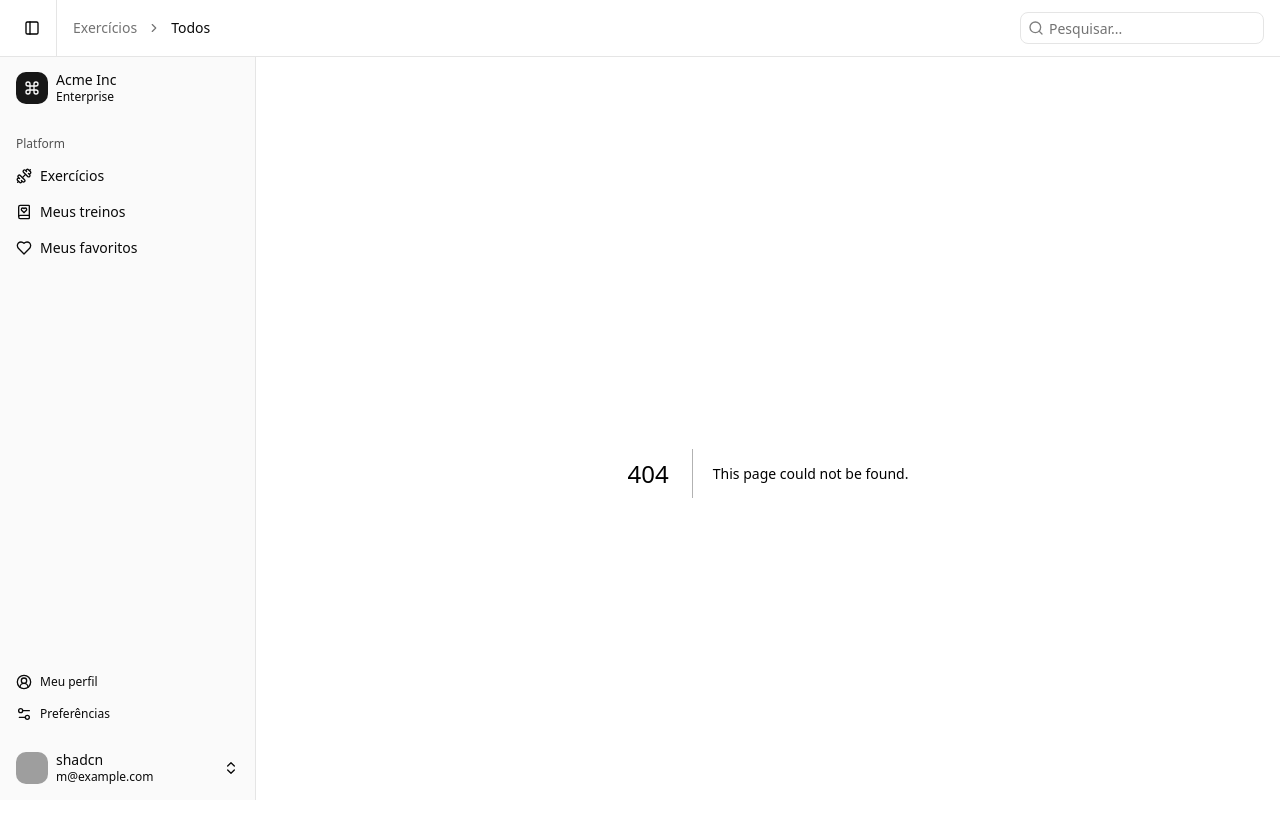
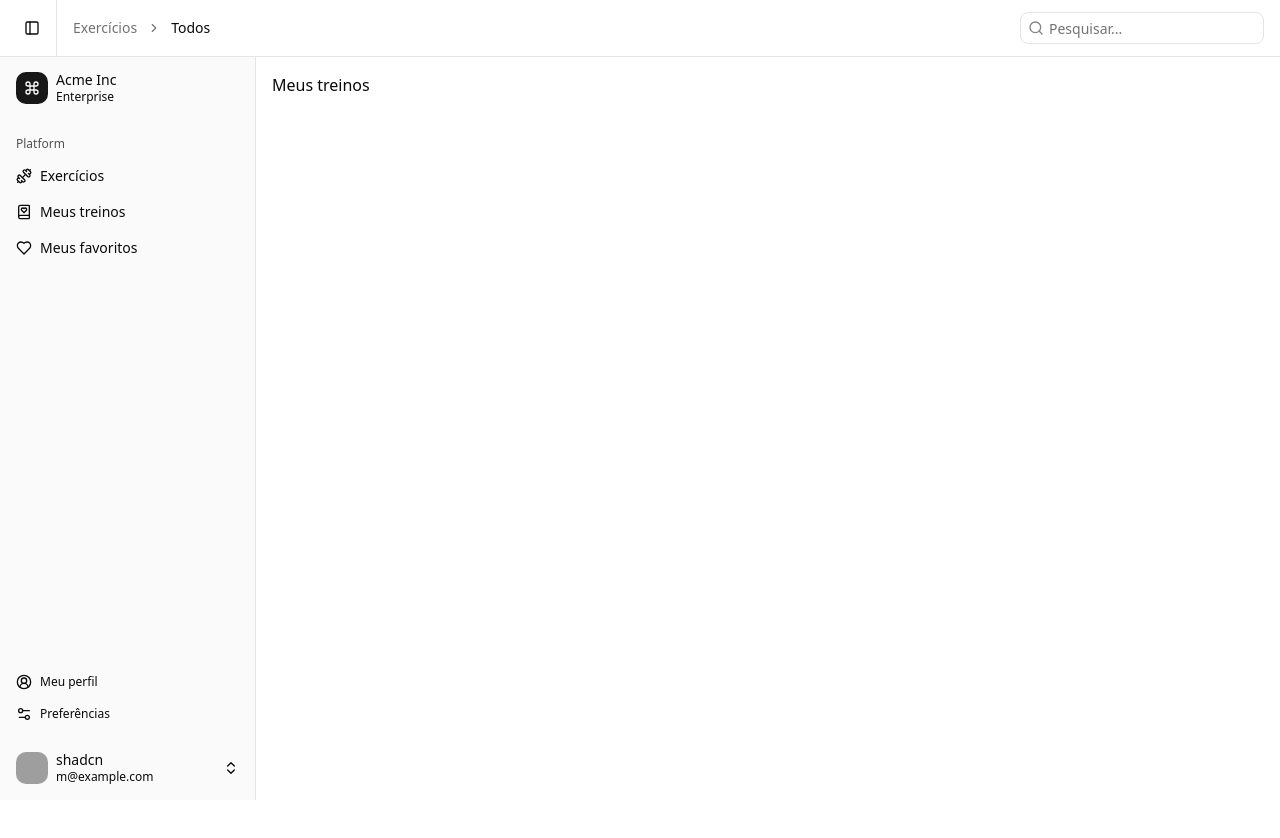
Before and after one commit to elc1090/project2-2025a-daniel-thales, a Next.js app: page /meustreinos in a window 1280 px wide. Before the commit this address had no page. Shown: the top 838 px of the page. After the commit the page ends 800 px from the top, so only its background shows below. Built offline with nearby package versions, Linux system fonts and the light colour scheme; grey boxes are pictures that could not be loaded.

Commit message:
feat: create meustreinos page

```diff
--- /dev/null
+++ b/src/app/meustreinos/page.jsx
@@ -0,0 +1,11 @@
+'use client'
+
+import { useEffect, useState } from 'react'
+
+export default function MeusFavoritos() {
+  return (
+   <div>
+    <h1>Meus treinos</h1>
+   </div>
+  )
+}
```
